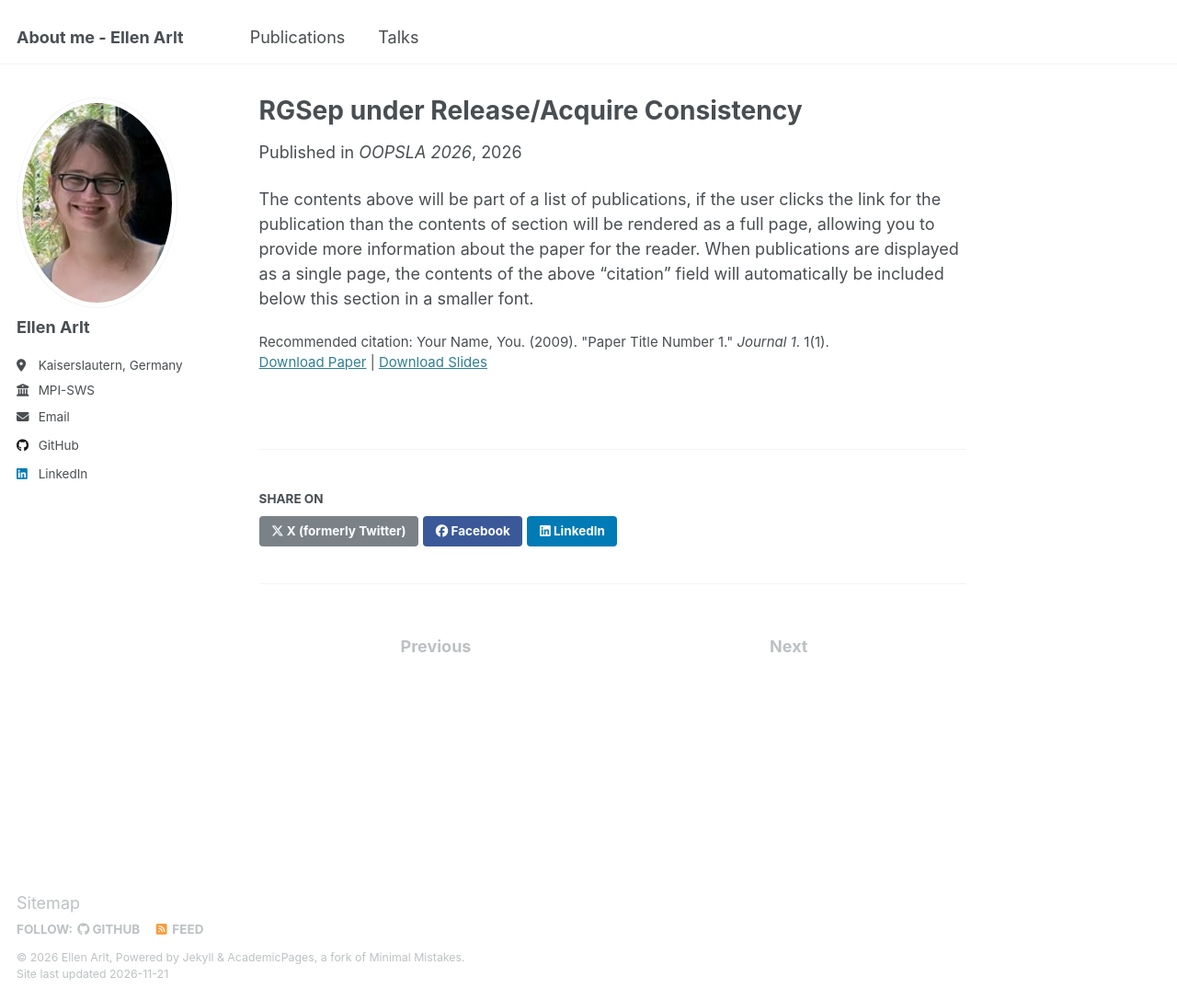
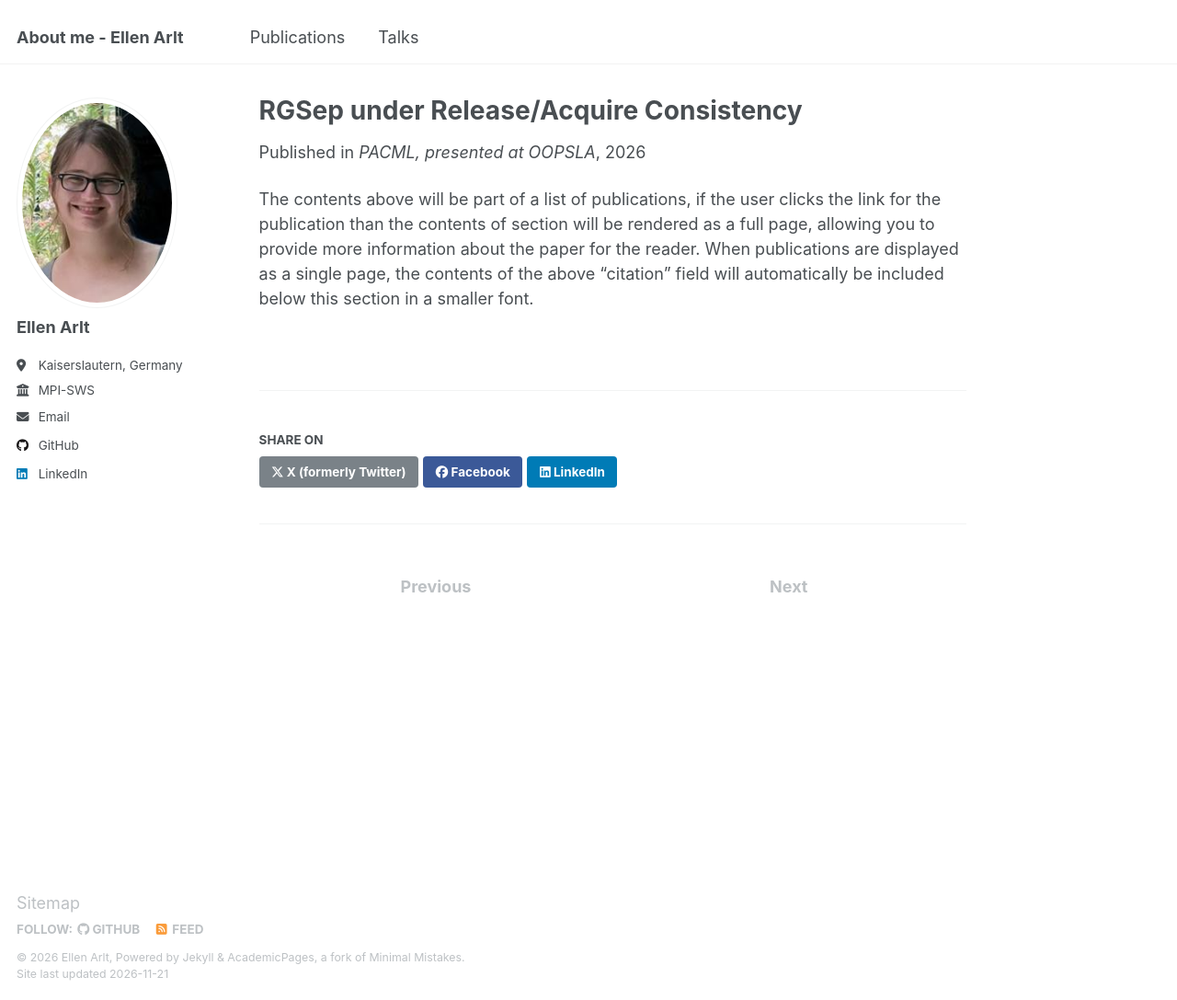
Before and after one commit to EllenArlt/EllenArlt.github.io, a Jekyll site: the page built from _publications/2009-10-01-paper-title-number-1.md, in a window 1280 px wide and 1087 px high. Shown: the whole window at 92% size. Built offline with Jekyll 4.4.1, drawn with Linux system fonts in a browser that asks for light colours.

Commit message:
Update 2009-10-01-paper-title-number-1.md

```diff
--- a/_publications/2009-10-01-paper-title-number-1.md
+++ b/_publications/2009-10-01-paper-title-number-1.md
@@ -2,13 +2,11 @@
 title: "RGSep under Release/Acquire Consistency"
 collection: publications
 category: manuscripts
-permalink: /publication/2009-10-01-paper-title-number-1
+permalink: /publication/RGSepunderRA
 excerpt: 'This paper is about the number 1. The number 2 is left for future work.'
-date: 2026-10-01
-venue: OOPSLA 2026
-slidesurl: 'http://academicpages.github.io/files/slides1.pdf'
-paperurl: 'http://academicpages.github.io/files/paper1.pdf'
-citation: 'Your Name, You. (2009). &quot;Paper Title Number 1.&quot; <i>Journal 1</i>. 1(1).'
+date: 2026-10-05
+venue: PACML, presented at OOPSLA
+paperurl: 'https://dl.acm.org/doi/epdf/10.1145/3839507'
 ---
 
 The contents above will be part of a list of publications, if the user clicks the link for the publication than the contents of section will be rendered as a full page, allowing you to provide more information about the paper for the reader. When publications are displayed as a single page, the contents of the above "citation" field will automatically be included below this section in a smaller font.
```
